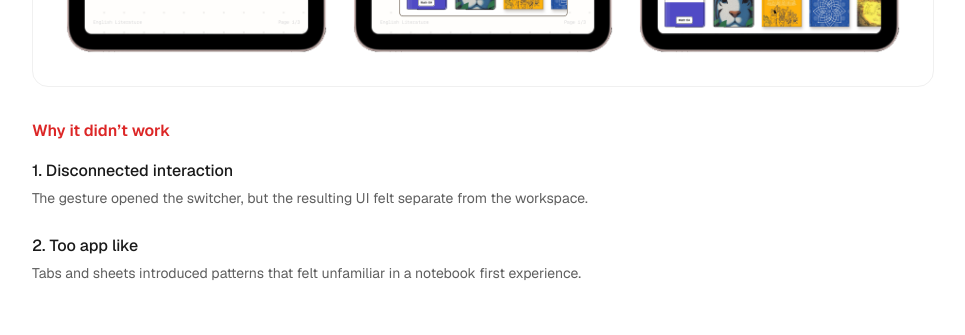
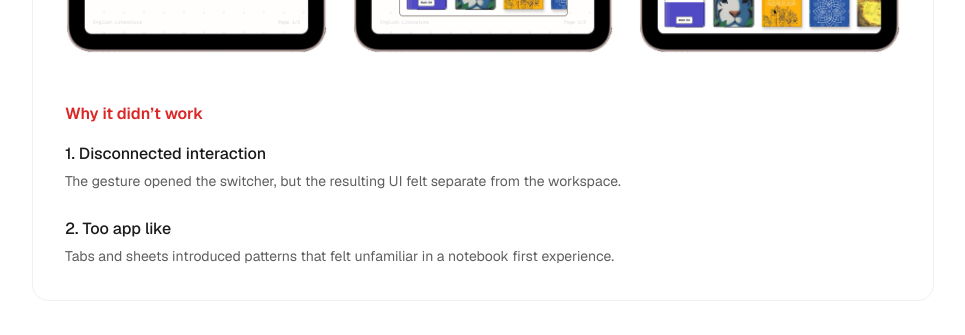
Before and after one commit to aditishinde304/my-portfolio, a Next.js app: page /work/superrbook in a window 1280 px wide. Shown: the part 4700-5035 px from the top of the page, without its empty margins (273-1238 px from the left). Built offline with nearby package versions, Linux system fonts and the light colour scheme; a web font is replaced by a local one.

Commit message:
Move Why it didn't work reasoning inside the Part 2 container

```diff
--- a/app/work/superrbook/page.tsx
+++ b/app/work/superrbook/page.tsx
@@ -458,9 +458,8 @@ export default function SuperrbookCaseStudy() {
                       />
                     ))}
                   </div>
-                </div>
 
-                <div className="mt-8">
+                  <div className="px-2 pb-2 pt-8 md:px-4 md:pb-4">
                     <p className="text-[16px] font-semibold mb-4" style={{ color: "#DC2626" }}>
                       Why it didn&rsquo;t work
                     </p>
@@ -484,6 +483,7 @@ export default function SuperrbookCaseStudy() {
                           </p>
                         </div>
                       ))}
+                    </div>
                   </div>
                 </div>
               </div>
```
Lines whose indentation alone changed are shown as unchanged.
